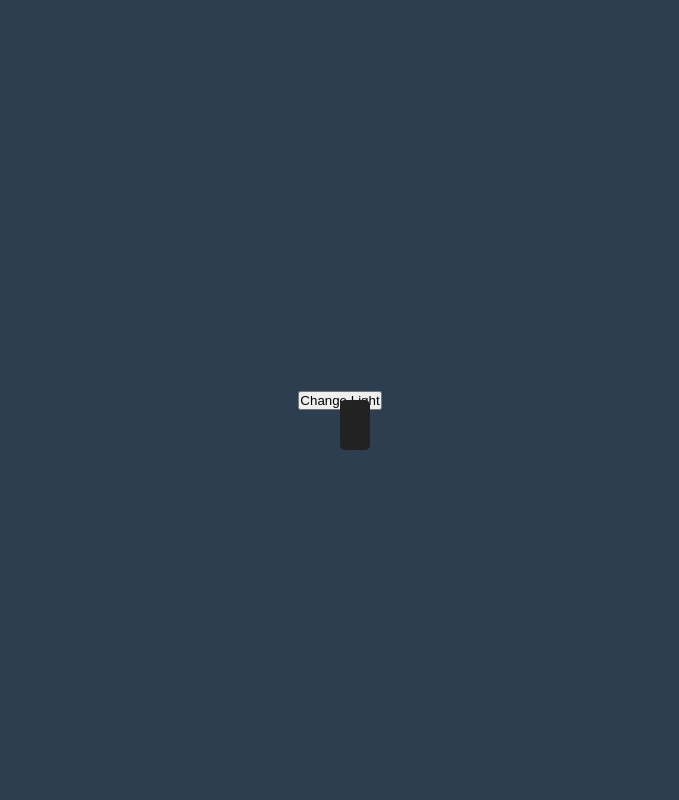
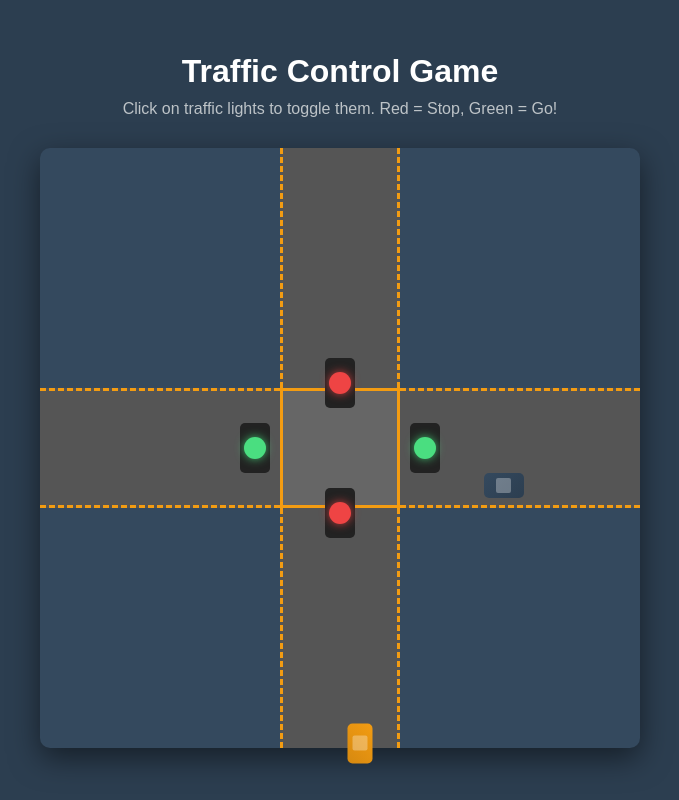
Before and after one commit to ChefYeshpal/webapp-trafficsim, a plain HTML site: page index.html in a window 1280 px wide. Shown: the whole page, without its empty margins (300-979 px from the left). Drawn offline with Linux system fonts and the light colour scheme.

Commit message:
added new divs for car, signal, and road

```diff
--- a/index.html
+++ b/index.html
@@ -1,20 +1,44 @@
-<!DOCTYPE htML>
+<!DOCTYPE html>
 <html lang="en">
+<head>
     <meta charset="UTF-8">
-    <title>Traffic light simulator</title>
+    <meta name="viewport" content="width=device-width, initial-scale=1.0">
+    <title>Traffic Light Simulator</title>
     <link rel="stylesheet" href="style.css">
-    <head>
-        <body>
-            <div class="road">
-                <div class="car" id="car1"></div>
-                <div class="traffic-light">
-                    <div class="light-red" id="red"></div>
-                    <div class="light-yellow" id="yellow"></div>
-                    <div class="light-green" id="green"></div>
-                </div>
+</head>
+<body>
+    <div class="game-container">
+        <h1>Traffic Control Game</h1>
+        <p>Click on traffic lights to toggle them. Red = Stop, Green = Go!</p>
+
+        <div class="intersection-container">
+            <!-- Horizontal Road -->
+            <div class="road horizontal"></div>
+
+            <!-- Vertical Road -->
+            <div class="road vertical"></div>
+
+            <!-- Intersection Box -->
+            <div class="intersection"></div>
+
+            <!-- Traffic Lights -->
+            <div class="traffic-light north" data-direction="north" onclick="toggleLight('north')">
+                <div class="light"></div>
             </div>
-            <button onclick="changelight()">Change Light</button>
-            <script src="script.js"></script>
-        </body>
-    </head>
+            <div class="traffic-light south" data-direction="south" onclick="toggleLight('south')">
+                <div class="light"></div>
+            </div>
+            <div class="traffic-light east" data-direction="east" onclick="toggleLight('east')">
+                <div class="light"></div>
+            </div>
+            <div class="traffic-light west" data-direction="west" onclick="toggleLight('west')">
+                <div class="light"></div>
+            </div>
+
+            <!-- Cars will be dynamically added here -->
+        </div>
+    </div>
+
+    <script src="script.js"></script>
+</body>
 </html>
```
